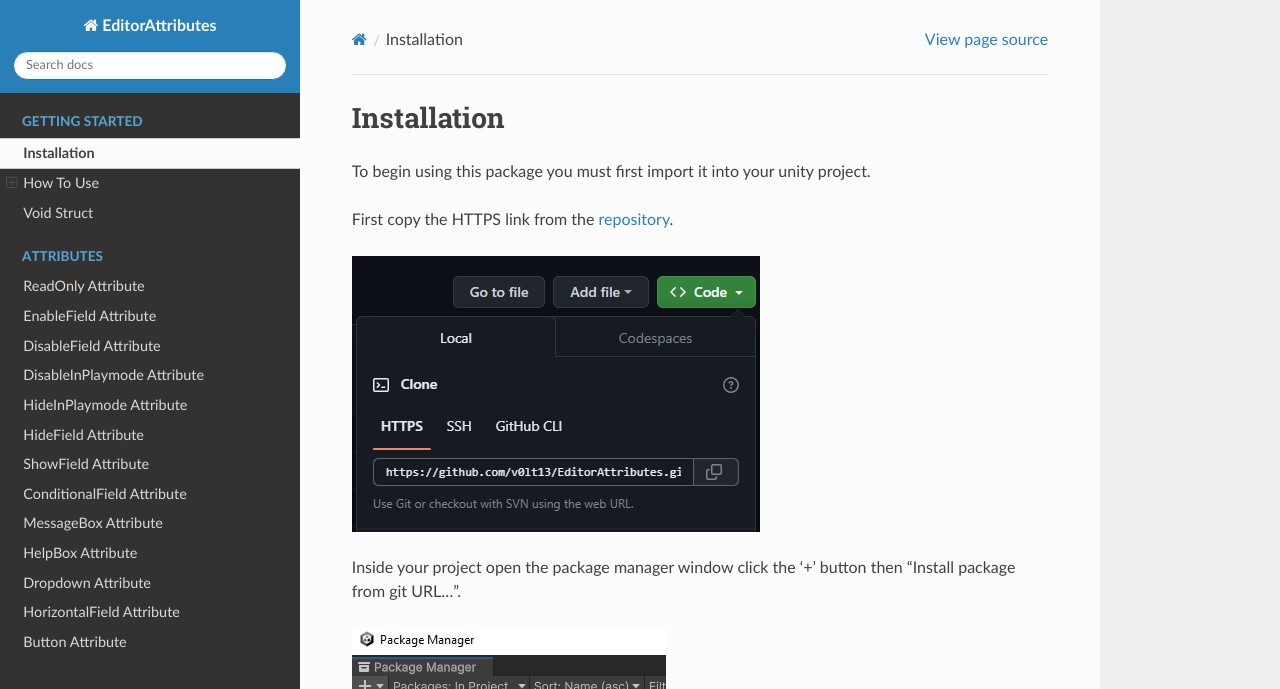
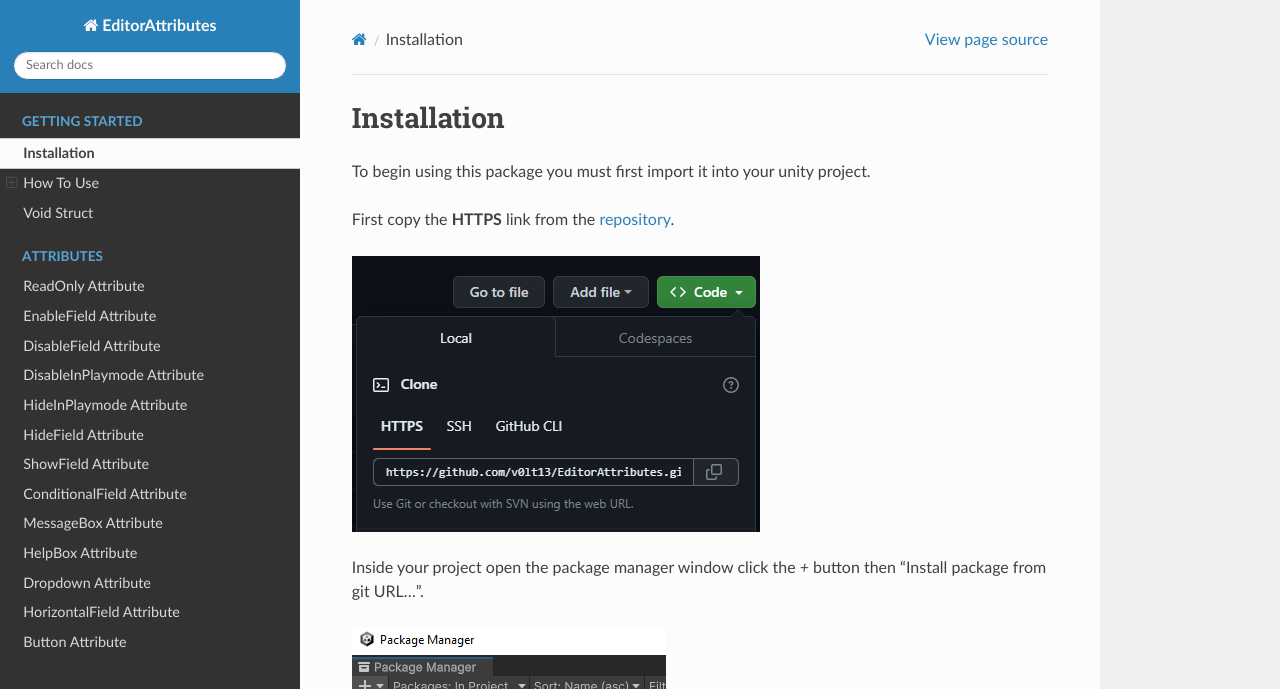
Before and after one commit to v0lt13/EditorAttributesDocs, a Sphinx documentation site: the page built from docs/source/GettingStarted/instalation.rst, in a window 1280 px wide and 1083 px high. Shown: the top 689 px of the window. Built offline with Sphinx 7.4.7 and the Read the Docs theme 2.0.0, drawn with Linux system fonts in a browser that asks for light colours; pages that are not in the unit, such as notebooks, are missing from menus.

Commit message:
Fixed some markdown

```diff
--- a/docs/source/GettingStarted/instalation.rst
+++ b/docs/source/GettingStarted/instalation.rst
@@ -3,11 +3,11 @@
 
 To begin using this package you must first import it into your unity project.
 
-First copy the HTTPS link from the `repository <https://github.com/v0lt13/EditorAttributes>`_.
+First copy the **HTTPS** link from the `repository <https://github.com/v0lt13/EditorAttributes>`_.
 
 .. image:: ../Images/Instalation01.png
 
-Inside your project open the package manager window click the '+' button then "Install package from git URL…".
+Inside your project open the package manager window click the `+` button then "Install package from git URL…".
 
 .. image:: ../Images/Instalation02.png
 
--- a/docs/source/GettingStarted/voidstruct.rst
+++ b/docs/source/GettingStarted/voidstruct.rst
@@ -11,7 +11,7 @@
 	public class UnityVoidEvent : UnityEvent<Void> { }
 
 If you are using the `System` namespace and `EditorAttributes` namespace in your script then use the **Void** struct you will notice a naming conflict between
-`System.Void` and `EditorAttributes.Void`, to fix that you will just have to specify which version you want to use, and there are 2 ways to do that.
+``System.Void`` and ``EditorAttributes.Void``, to fix that you will just have to specify which version you want to use, and there are 2 ways to do that.
 
 1. Specify the namespace of the version you want to use on that line::
 
```
Also changed, not shown: other parts of docs/source/GettingStarted/voidstruct.rst (+2 -2 lines).
